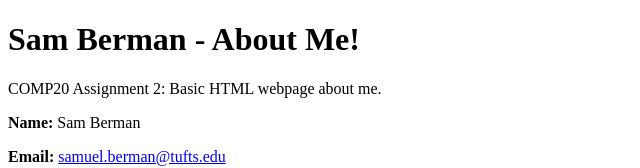
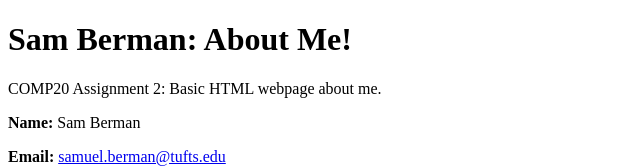
Before and after one commit to sberman0/COMP20_Assignment_2, a plain HTML site: page index.html in a window 1280 px wide. Shown: the top 168 px of the page, without its empty margins (0-640 px from the left). Drawn offline with Linux system fonts and the light colour scheme.

Commit message:
Update index.html

```diff
--- a/index.html
+++ b/index.html
@@ -6,7 +6,7 @@
     </head>
 
     <body>
-        <h1>Sam Berman - About Me!</h1>
+        <h1>Sam Berman: About Me!</h1>
 
         <p>COMP20 Assignment 2: Basic HTML webpage about me.</p>
 
```
